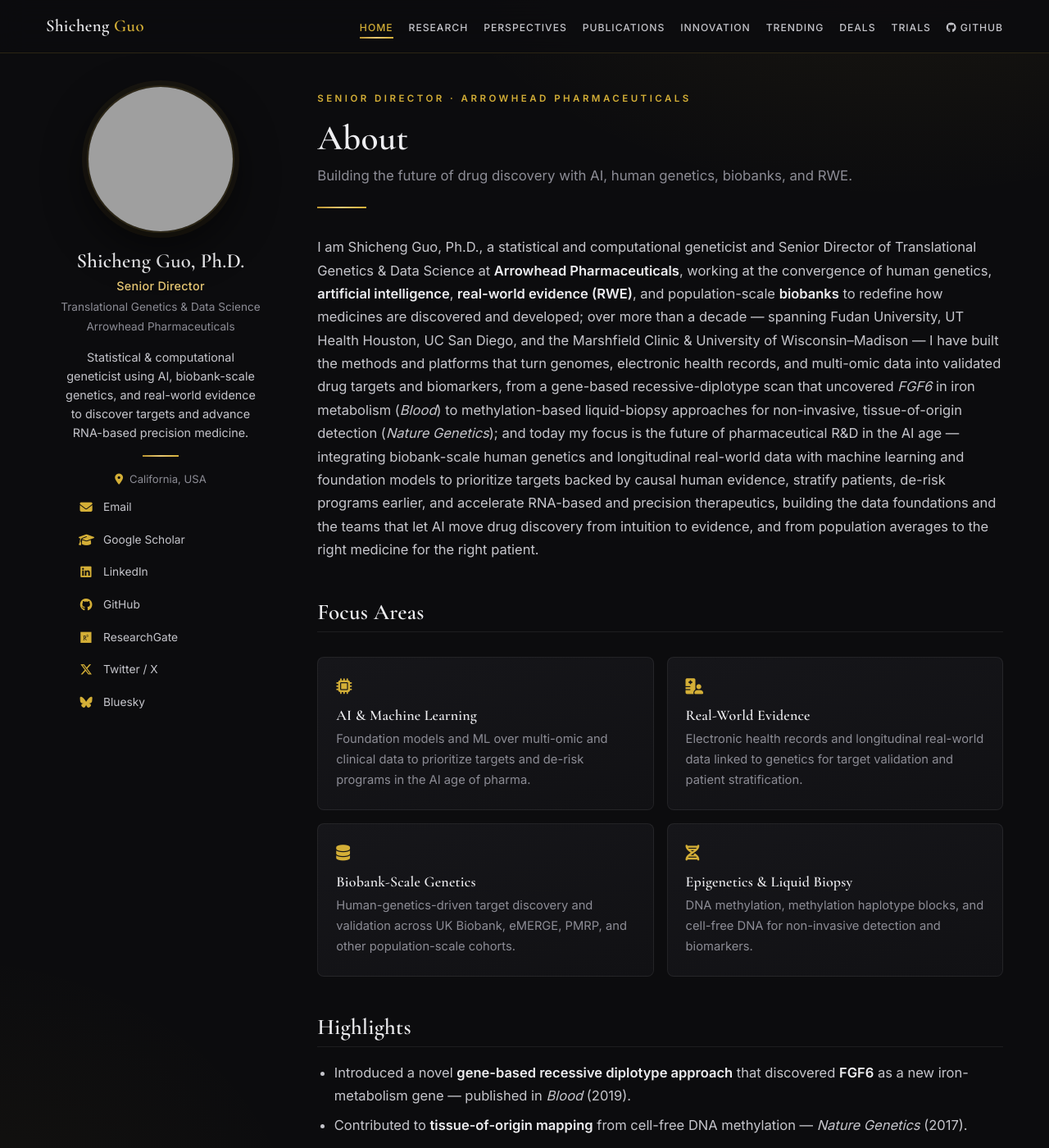
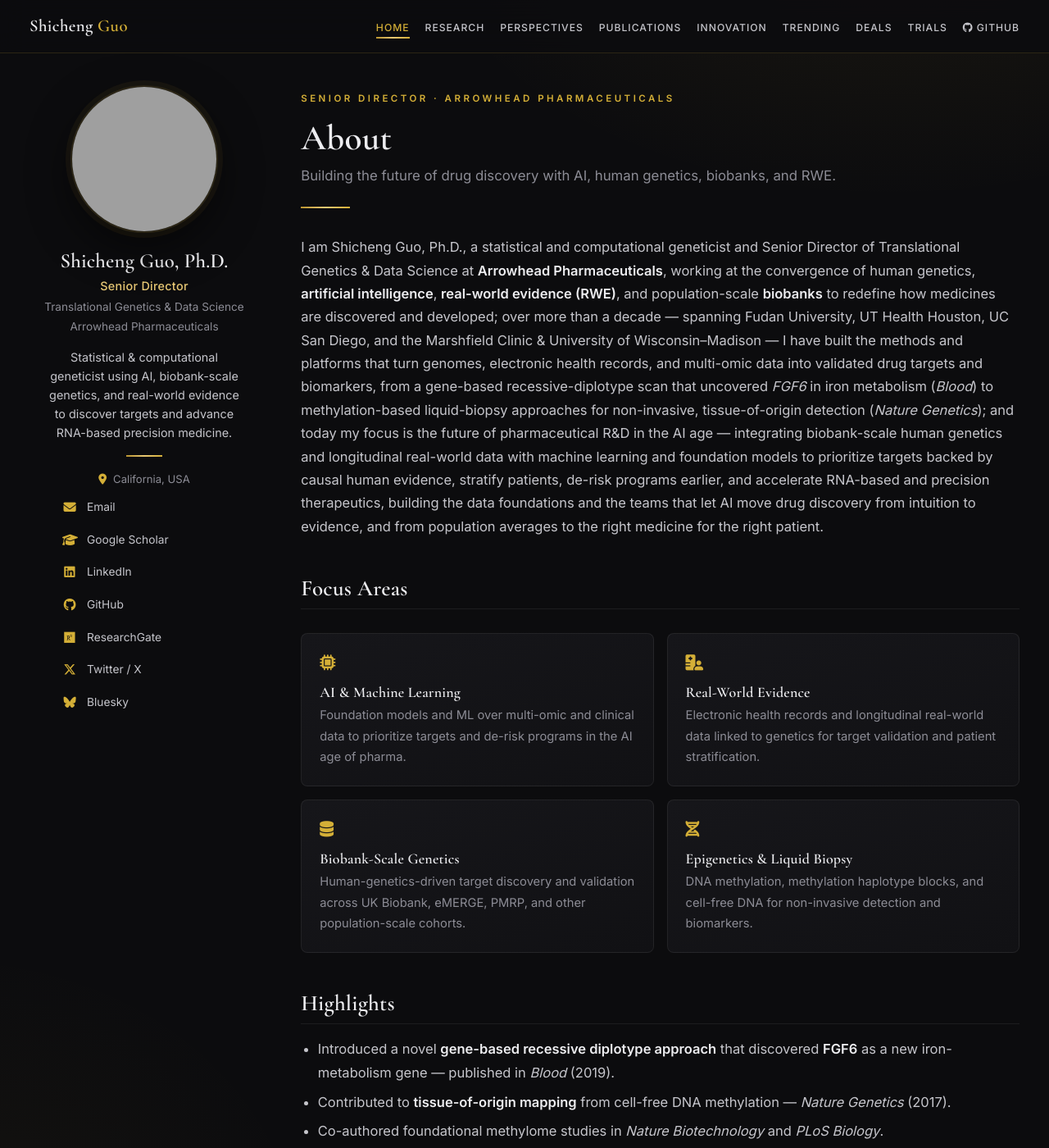
Before and after one commit to Shicheng-Guo/Shicheng-Guo.Github.io, a Jekyll site: the page built from index.html, in a window 1280 px wide and 1400 px high. Shown: the whole window at 82% size. Built offline with Jekyll 4.4.1, drawn with Linux system fonts in a browser that asks for light colours; the list of posts is cut into pages by our own code.

Commit message:
Apply wide 1560px layout site-wide (match Trending/Deals feel on all pages)

```diff
--- a/assets/css/main.css
+++ b/assets/css/main.css
@@ -24,7 +24,7 @@
   --serif: "Cormorant Garamond", "Playfair Display", Georgia, serif;
   --sans:  "Inter", "Helvetica Neue", Arial, sans-serif;
 
-  --content-max: 1240px;
+  --content-max: 1560px;
   --content-max-wide: 1560px;
   --sidebar-w: 280px;
   --ease: cubic-bezier(0.16, 1, 0.3, 1);
```
